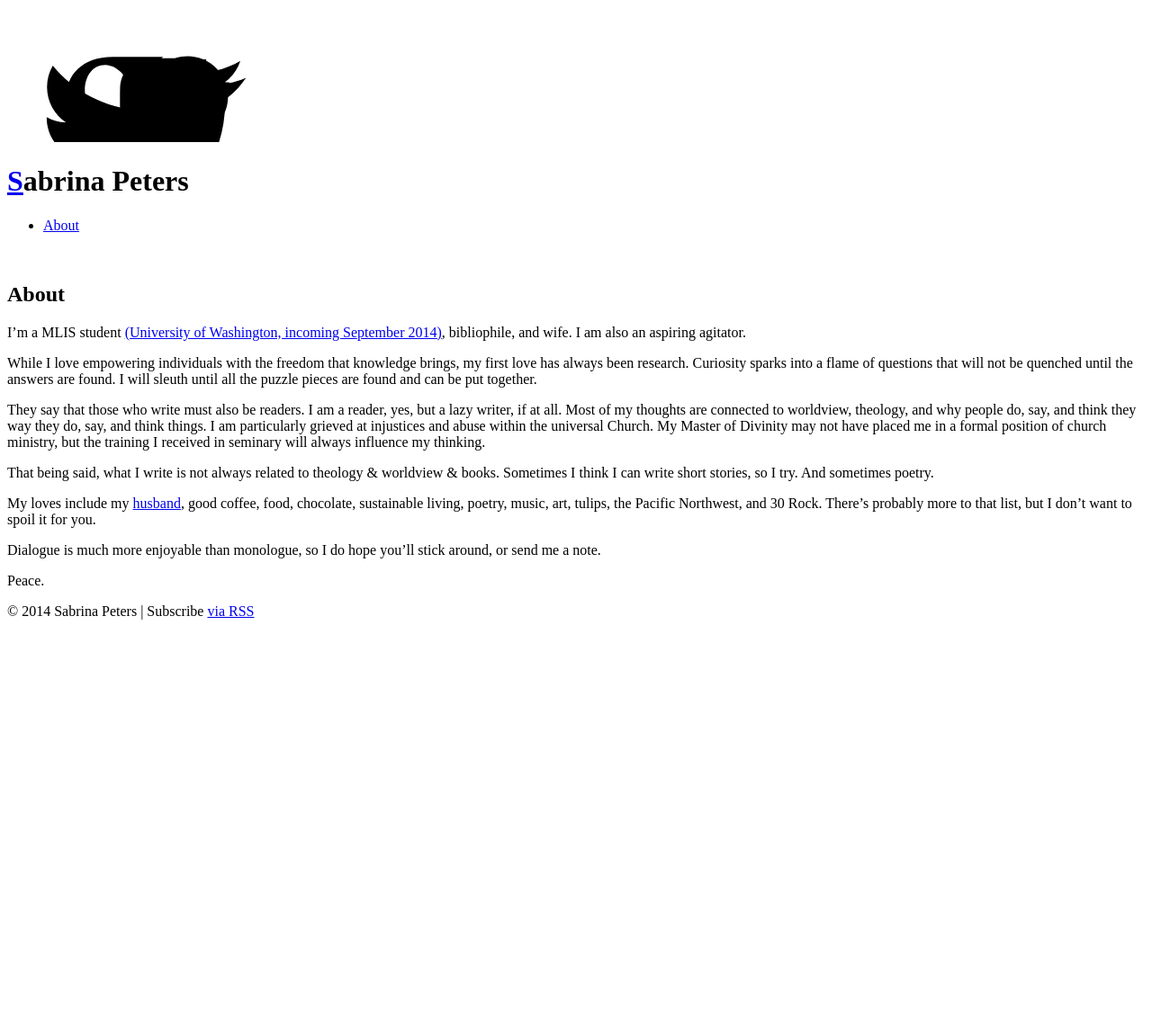
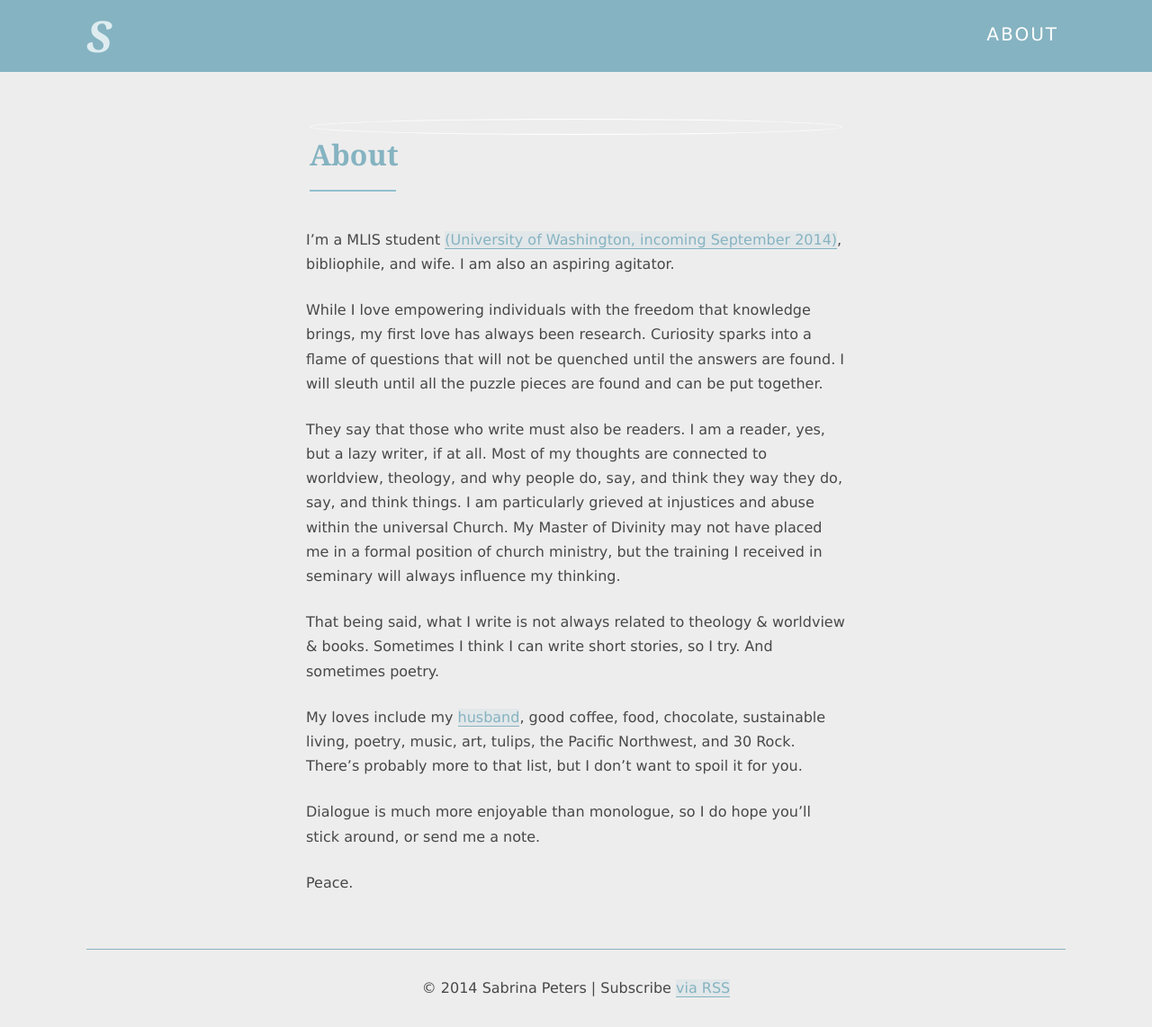
Before and after one commit to sabrinapeters/sdrp.old, a Jekyll site: the page built from about.md, in a window 1280 px wide. Shown: the whole page at 90% size. Built offline with Jekyll 4.4.1, drawn with Linux system fonts in a browser that asks for light colours; some web fonts are replaced; before the commit the page ends 900 px from its top, so only the background shows below that.

Commit message:
fixed the relative stylesheet link

```diff
--- a/_includes/head.html
+++ b/_includes/head.html
@@ -11,5 +11,5 @@
 
     <!-- Custom CSS -->
     <link rel="stylesheet" type="text/css" href="//cloud.typography.com/7107912/757744/css/fonts.css" />
-    <link rel="stylesheet" href="{{ "dist/stylesheets/main.css" | prepend: site.baseurl }}">
+    <link rel="stylesheet" href="{{ "/dist/stylesheets/main.css" | prepend: site.baseurl }}">
 </head>
```
